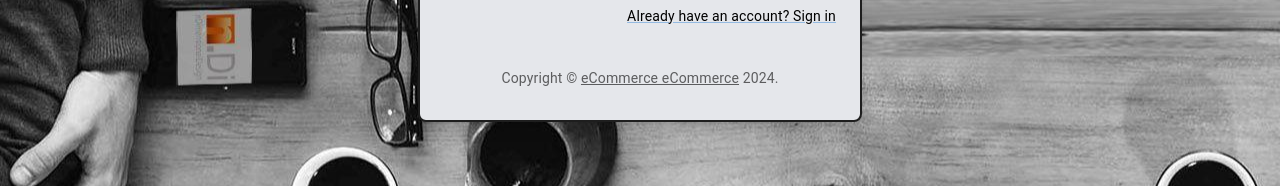
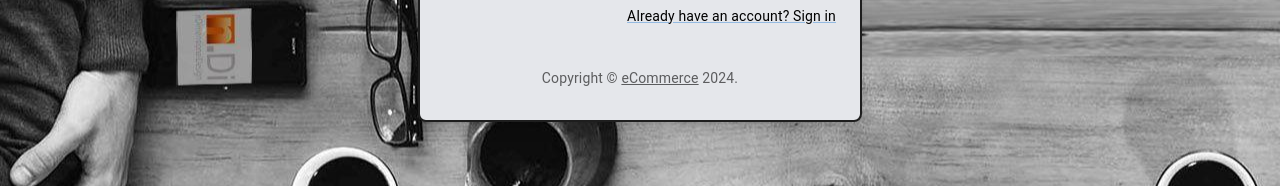
Before and after one commit to Anjali1241/ProductECommerce, a React (Vite) app: page /signup in a window 1280 px wide. Shown: the part 541-729 px from the top of the page. Built offline with nearby package versions, Linux system fonts and the light colour scheme.

Commit message:
remove unused code

```diff
--- a/src/pages/SignUp.jsx
+++ b/src/pages/SignUp.jsx
@@ -23,7 +23,6 @@ function Copyright(props) {
       {'Copyright © '}
       <Link color="inherit" href="https://mui.com/">
         eCommerce
-        eCommerce
       </Link>{' '}
       {new Date().getFullYear()}
       {'.'}
@@ -31,7 +30,6 @@ function Copyright(props) {
   );
 }
 
-// TODO remove, this demo shouldn't need to reset the theme.
 
 const defaultTheme = createTheme();
 
```
